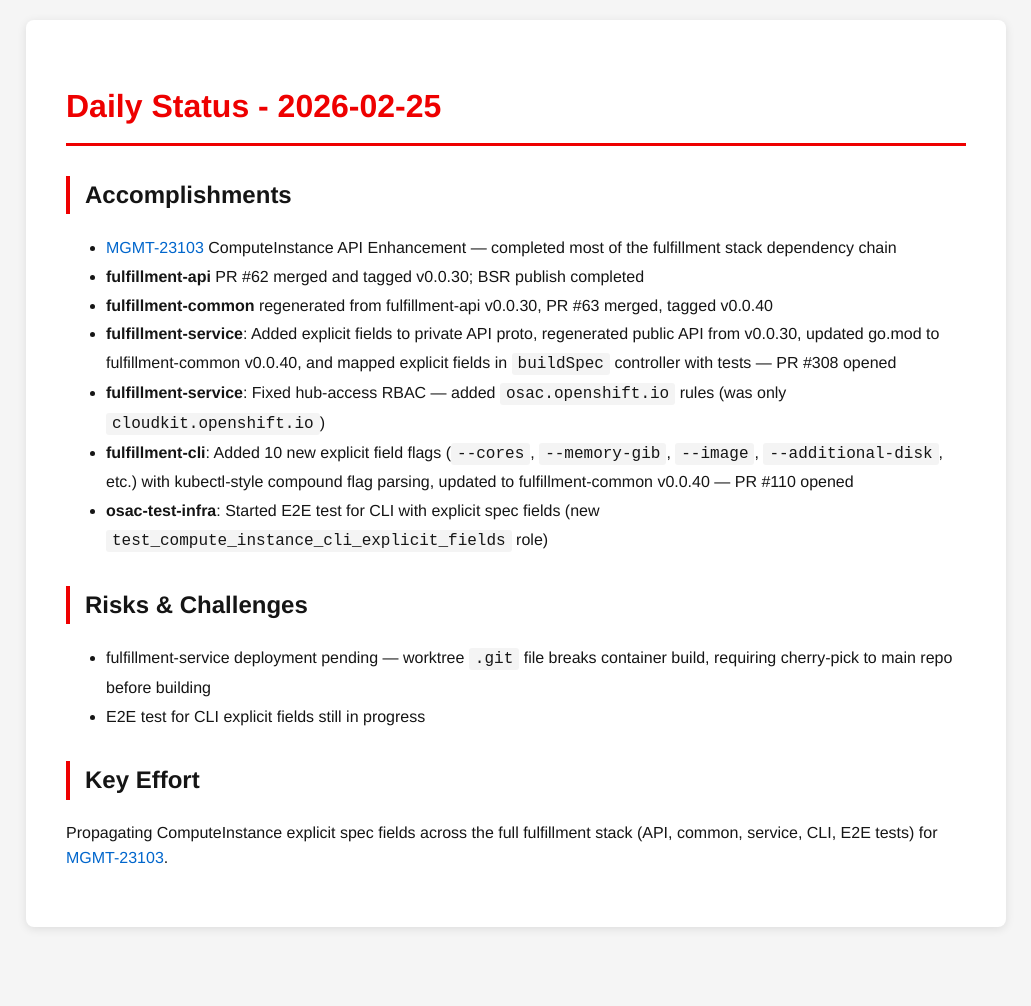
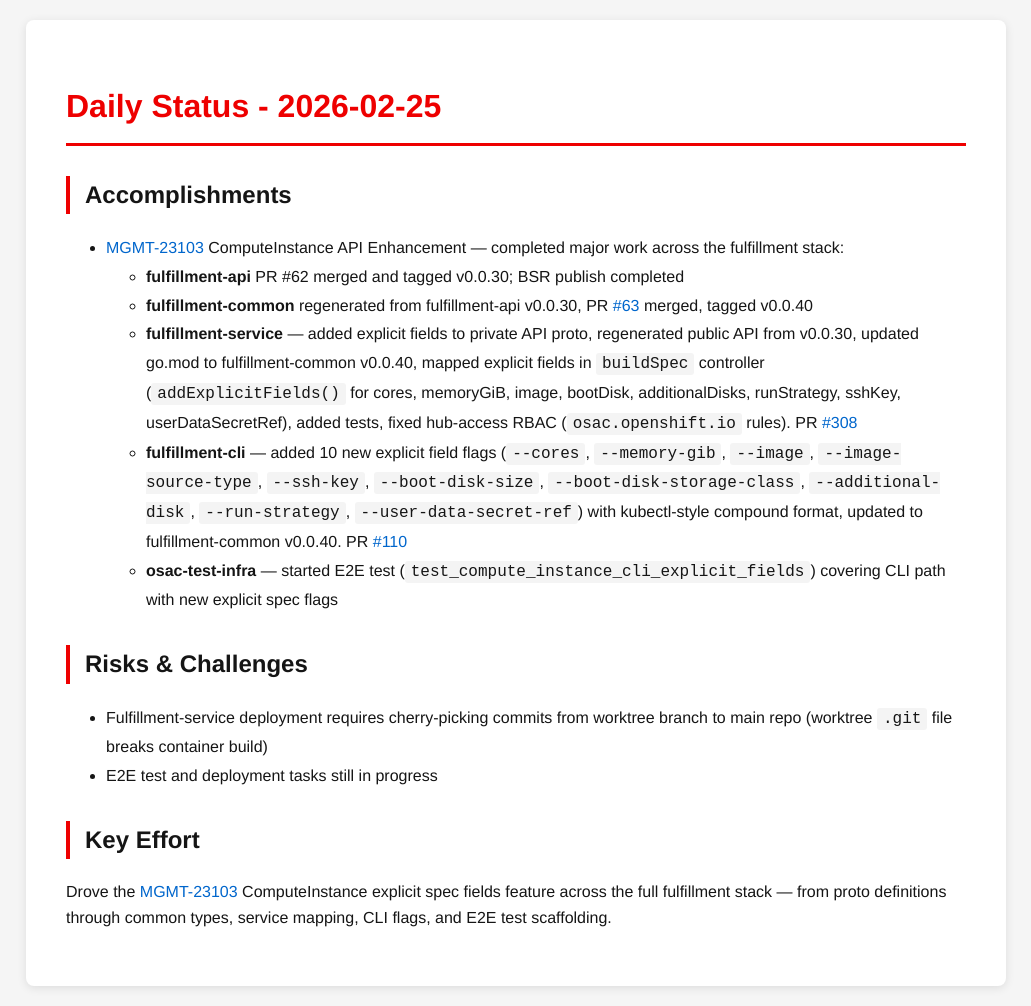
Before and after one commit to tzvatot/daily-status, a Jekyll site: the page built from 2026-02-25.md, in a window 1280 px wide. Shown: the whole page, without its empty margins (124-1155 px from the left). Built offline with Jekyll 4.4.1, drawn with Linux system fonts in a browser that asks for light colours; before the commit the page ends 947 px from its top, so only the background shows below that.

Commit message:
Daily status update - 2026-02-25

```diff
--- a/2026-02-25.md
+++ b/2026-02-25.md
@@ -8,19 +8,18 @@ date: 2026-02-25
 
 ## Accomplishments
 
-- [MGMT-23103](https://issues.redhat.com/browse/MGMT-23103) ComputeInstance API Enhancement — completed most of the fulfillment stack dependency chain
-- **fulfillment-api** PR #62 merged and tagged v0.0.30; BSR publish completed
-- **fulfillment-common** regenerated from fulfillment-api v0.0.30, PR #63 merged, tagged v0.0.40
-- **fulfillment-service**: Added explicit fields to private API proto, regenerated public API from v0.0.30, updated go.mod to fulfillment-common v0.0.40, and mapped explicit fields in `buildSpec` controller with tests — PR #308 opened
-- **fulfillment-service**: Fixed hub-access RBAC — added `osac.openshift.io` rules (was only `cloudkit.openshift.io`)
-- **fulfillment-cli**: Added 10 new explicit field flags (`--cores`, `--memory-gib`, `--image`, `--additional-disk`, etc.) with kubectl-style compound flag parsing, updated to fulfillment-common v0.0.40 — PR #110 opened
-- **osac-test-infra**: Started E2E test for CLI with explicit spec fields (new `test_compute_instance_cli_explicit_fields` role)
+- [MGMT-23103](https://issues.redhat.com/browse/MGMT-23103) ComputeInstance API Enhancement — completed major work across the fulfillment stack:
+  - **fulfillment-api** PR #62 merged and tagged v0.0.30; BSR publish completed
+  - **fulfillment-common** regenerated from fulfillment-api v0.0.30, PR [#63](https://github.com/osac-project/fulfillment-common/pull/63) merged, tagged v0.0.40
+  - **fulfillment-service** — added explicit fields to private API proto, regenerated public API from v0.0.30, updated go.mod to fulfillment-common v0.0.40, mapped explicit fields in `buildSpec` controller (`addExplicitFields()` for cores, memoryGiB, image, bootDisk, additionalDisks, runStrategy, sshKey, userDataSecretRef), added tests, fixed hub-access RBAC (`osac.openshift.io` rules). PR [#308](https://github.com/osac-project/fulfillment-service/pull/308)
+  - **fulfillment-cli** — added 10 new explicit field flags (`--cores`, `--memory-gib`, `--image`, `--image-source-type`, `--ssh-key`, `--boot-disk-size`, `--boot-disk-storage-class`, `--additional-disk`, `--run-strategy`, `--user-data-secret-ref`) with kubectl-style compound format, updated to fulfillment-common v0.0.40. PR [#110](https://github.com/osac-project/fulfillment-cli/pull/110)
+  - **osac-test-infra** — started E2E test (`test_compute_instance_cli_explicit_fields`) covering CLI path with new explicit spec flags
 
 ## Risks & Challenges
 
-- fulfillment-service deployment pending — worktree `.git` file breaks container build, requiring cherry-pick to main repo before building
-- E2E test for CLI explicit fields still in progress
+- Fulfillment-service deployment requires cherry-picking commits from worktree branch to main repo (worktree `.git` file breaks container build)
+- E2E test and deployment tasks still in progress
 
 ## Key Effort
 
-Propagating ComputeInstance explicit spec fields across the full fulfillment stack (API, common, service, CLI, E2E tests) for [MGMT-23103](https://issues.redhat.com/browse/MGMT-23103).
+Drove the [MGMT-23103](https://issues.redhat.com/browse/MGMT-23103) ComputeInstance explicit spec fields feature across the full fulfillment stack — from proto definitions through common types, service mapping, CLI flags, and E2E test scaffolding.
```
